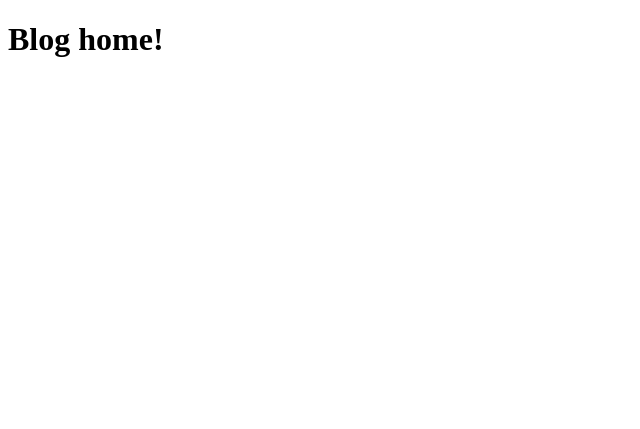
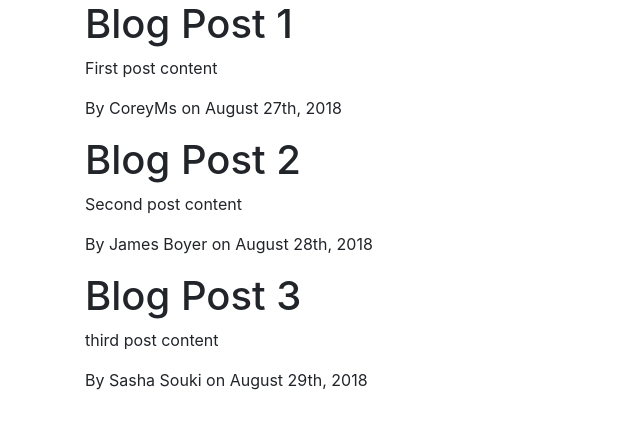
Before and after one commit to B0Y3R/django-blog, a Django app: page / in a window 1280 px wide. Shown: the top 429 px of the page, without its empty margins (0-640 px from the left). Run offline with Django 3.2, Linux system fonts and the light colour scheme; some libraries are stand-ins or nearby versions.

Commit message:
created mock data to pass into the templates, created a base template to prevent rendundant code, changed home and about templates to work with base template, added in bootstrap to base template

```diff
--- /dev/null
+++ b/blog/templates/blog/base.html
@@ -0,0 +1,26 @@
+<!DOCTYPE html>
+<html>
+<head>
+    <!-- Required meta tags -->
+    <meta charset="utf-8">
+    <meta name="viewport" content="width=device-width, initial-scale=1, shrink-to-fit=no">
+
+    <!-- Bootstrap CSS -->
+    <link rel="stylesheet" href="https://maxcdn.bootstrapcdn.com/bootstrap/4.0.0/css/bootstrap.min.css" integrity="sha384-Gn5384xqQ1aoWXA+058RXPxPg6fy4IWvTNh0E263XmFcJlSAwiGgFAW/dAiS6JXm" crossorigin="anonymous">
+
+
+    {% if title %}
+        <title> Django Blog - {{ title }}</title>
+    {% else %}
+        <title> Django Blog </title>
+    {% endif %}
+</head>
+<body>
+    <div class="container">
+        {% block content %}{% endblock %}
+    </div>
+    <script src="https://code.jquery.com/jquery-3.2.1.slim.min.js" integrity="sha384-KJ3o2DKtIkvYIK3UENzmM7KCkRr/rE9/Qpg6aAZGJwFDMVNA/GpGFF93hXpG5KkN" crossorigin="anonymous"></script>
+    <script src="https://cdnjs.cloudflare.com/ajax/libs/popper.js/1.12.9/umd/popper.min.js" integrity="sha384-ApNbgh9B+Y1QKtv3Rn7W3mgPxhU9K/ScQsAP7hUibX39j7fakFPskvXusvfa0b4Q" crossorigin="anonymous"></script>
+    <script src="https://maxcdn.bootstrapcdn.com/bootstrap/4.0.0/js/bootstrap.min.js" integrity="sha384-JZR6Spejh4U02d8jOt6vLEHfe/JQGiRRSQQxSfFWpi1MquVdAyjUar5+76PVCmYl" crossorigin="anonymous"></script>
+</body>
+</html>
--- a/blog/templates/blog/home.html
+++ b/blog/templates/blog/home.html
@@ -1,9 +1,8 @@
-<!DOCTYPE html>
-<html>
-<head>
-    <title></title>
-</head>
-<body>
-    <h1>Blog home!</h1>
-</body>
-</html>
+{% extends "blog/base.html" %}
+{% block content %}
+    {% for post in posts %}
+        <h1>{{ post.title }} </h1>
+        <p>{{ post.content }}</p>
+        <p>By {{ post.author }} on {{ post.date_posted }} </p>
+    {% endfor %}
+{% endblock content%}
--- a/blog/views.py
+++ b/blog/views.py
@@ -1,9 +1,34 @@
 from django.shortcuts import render
 from django.http import HttpResponse
 
+posts = [
+    {
+        'author': 'CoreyMs',
+        'title': 'Blog Post 1',
+        'content': 'First post content',
+        'date_posted': 'August 27th, 2018'
+    },
+    {
+        'author': 'James Boyer',
+        'title': 'Blog Post 2',
+        'content': 'Second post content',
+        'date_posted': 'August 28th, 2018'
+    },
+    {
+        'author': 'Sasha Souki',
+        'title': 'Blog Post 3',
+        'content': 'third post content',
+        'date_posted': 'August 29th, 2018'
+    },
+]
+
 # Create your views here.
 def home(request):
-    return render(request, 'blog/home.html')
+    context = {
+        'posts': posts
+    }
+
+    return render(request, 'blog/home.html', context)
 
 def about(request):
-    return render(request, 'blog/about.html')
+    return render(request, 'blog/about.html', { 'title': 'About' })
```
Also changed, not shown: blog/templates/blog/about.html (+4 -9 lines).
